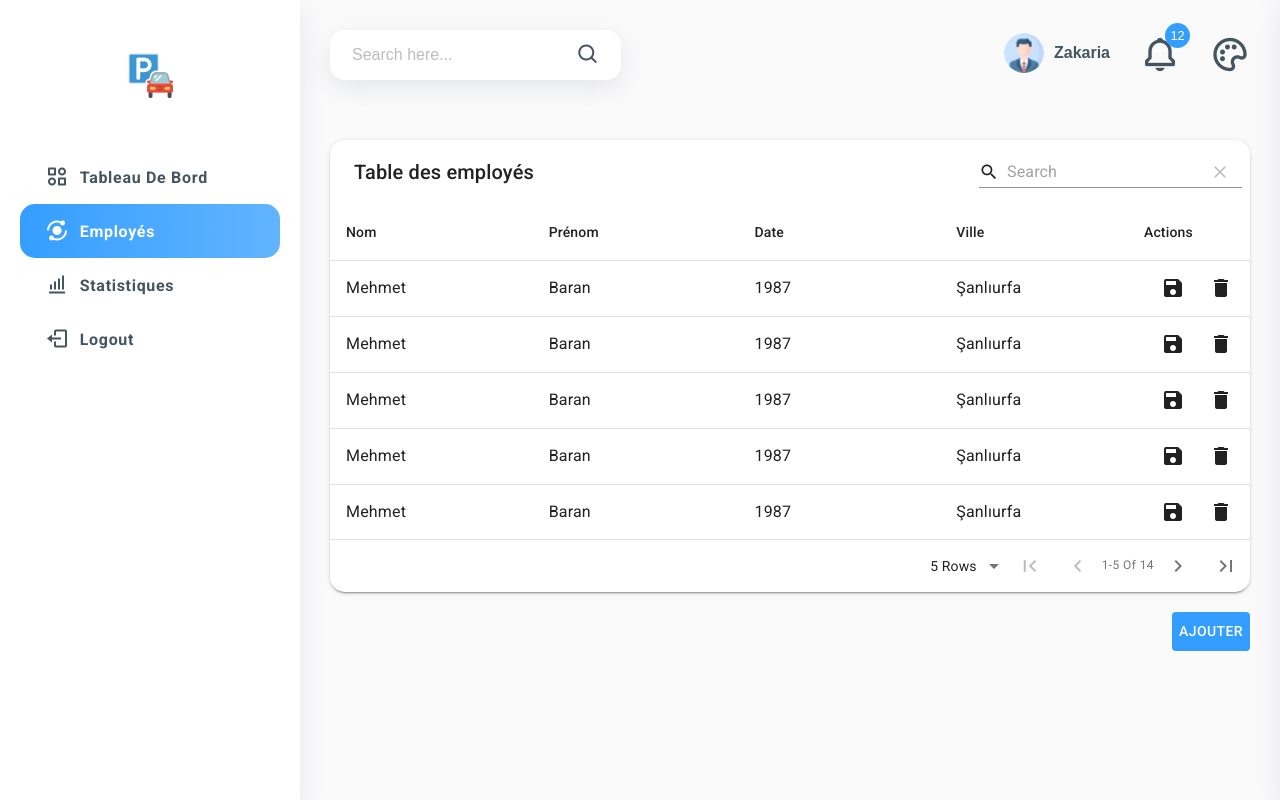
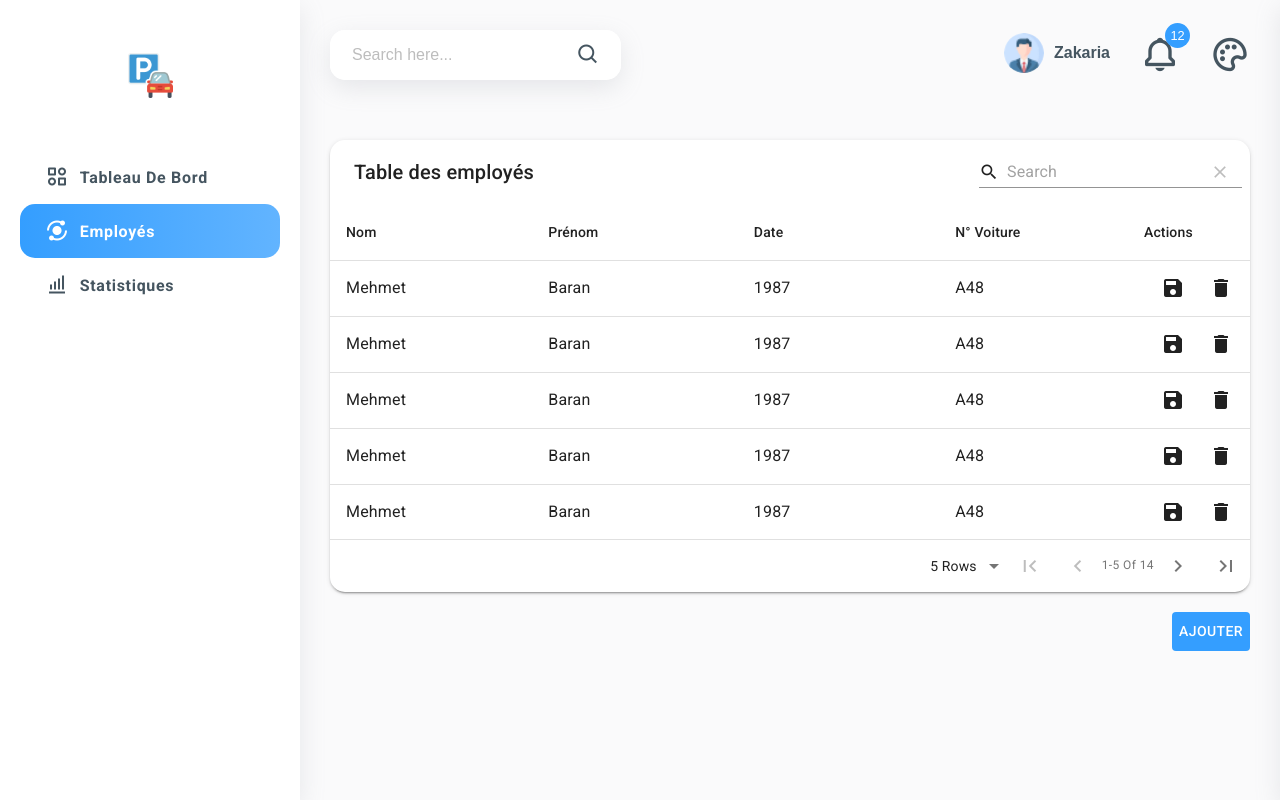
Before and after one commit to zakari64/EasyParkDashboard, a React (Create React App) app in the folder dashboard/: page /layout/operations in a window 1280 px wide. Built offline with nearby package versions, Linux system fonts and the light colour scheme.

Commit message:
last commit

```diff
--- a/dashboard/src/assets/JsonData/sidebar_routes.json
+++ b/dashboard/src/assets/JsonData/sidebar_routes.json
@@ -13,10 +13,6 @@
         "display_name": "Statistiques",
         "route": "/layout/stats",
         "icon": "bx bx-bar-chart-alt"
-    }, {
-        "display_name":"Logout",
-        "route":"/login",
-        "icon":"bx bx-log-out"
     }
 
 ]
--- a/dashboard/src/pages/Operations.jsx
+++ b/dashboard/src/pages/Operations.jsx
@@ -31,26 +31,26 @@ function Operations() {
           { title: 'Prénom', field: 'Prénom' },
           { title: 'Date', field: 'Date', type: 'numeric' },
           {
-            title: 'Ville',
-            field: 'Ville',
-            lookup: { 34: 'İstanbul', 63: 'Şanlıurfa' },
+            title: 'N° voiture',
+            field: 'voiture',
+            lookup: { 34: 'A', 63: 'A48' },
           },
         ]}
         data={[
-          { Nom: 'Mehmet', Prénom: 'Baran', Date: 1987, Ville: 63 },
-          { Nom: 'Mehmet', Prénom: 'Baran', Date: 1987, Ville: 63 },
-          { Nom: 'Mehmet', Prénom: 'Baran', Date: 1987, Ville: 63 },
-          { Nom: 'Mehmet', Prénom: 'Baran', Date: 1987, Ville: 63 },
-          { Nom: 'Mehmet', Prénom: 'Baran', Date: 1987, Ville: 63 },
-          { Nom: 'Mehmet', Prénom: 'Baran', Date: 1987, Ville: 63 },
-          { Nom: 'Mehmet', Prénom: 'Baran', Date: 1987, Ville: 63 },
-          { Nom: 'Mehmet', Prénom: 'Baran', Date: 1987, Ville: 63 },
-          { Nom: 'Mehmet', Prénom: 'Baran', Date: 1987, Ville: 63 },
-          { Nom: 'Mehmet', Prénom: 'Baran', Date: 1987, Ville: 63 },
-          { Nom: 'Mehmet', Prénom: 'Baran', Date: 1987, Ville: 63 },
-          { Nom: 'Mehmet', Prénom: 'Baran', Date: 1987, Ville: 63 },
-          { Nom: 'Mehmet', Prénom: 'Baran', Date: 1987, Ville: 63 },
-          { Nom: 'Mehmet', Prénom: 'Baran', Date: 1987, Ville: 63 },
+          { Nom: 'Mehmet', Prénom: 'Baran', Date: 1987, voiture: 63 },
+          { Nom: 'Mehmet', Prénom: 'Baran', Date: 1987, voiture: 63 },
+          { Nom: 'Mehmet', Prénom: 'Baran', Date: 1987, voiture: 63 },
+          { Nom: 'Mehmet', Prénom: 'Baran', Date: 1987, voiture: 63 },
+          { Nom: 'Mehmet', Prénom: 'Baran', Date: 1987, voiture: 63 },
+          { Nom: 'Mehmet', Prénom: 'Baran', Date: 1987, voiture: 63 },
+          { Nom: 'Mehmet', Prénom: 'Baran', Date: 1987, voiture: 63 },
+          { Nom: 'Mehmet', Prénom: 'Baran', Date: 1987, voiture: 63 },
+          { Nom: 'Mehmet', Prénom: 'Baran', Date: 1987, voiture: 63 },
+          { Nom: 'Mehmet', Prénom: 'Baran', Date: 1987, voiture: 63 },
+          { Nom: 'Mehmet', Prénom: 'Baran', Date: 1987, voiture: 63 },
+          { Nom: 'Mehmet', Prénom: 'Baran', Date: 1987, voiture: 63 },
+          { Nom: 'Mehmet', Prénom: 'Baran', Date: 1987, voiture: 63 },
+          { Nom: 'Mehmet', Prénom: 'Baran', Date: 1987, voiture: 63 },
 
         ]}
         actions={[
```
